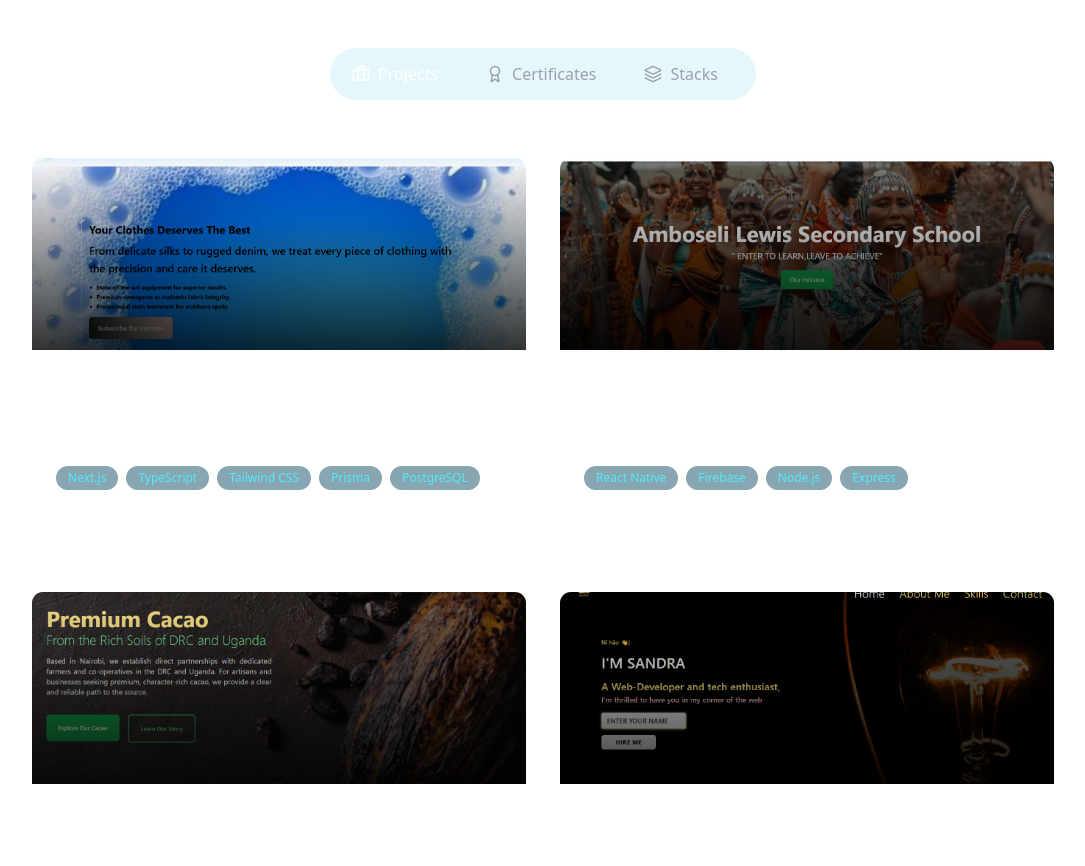
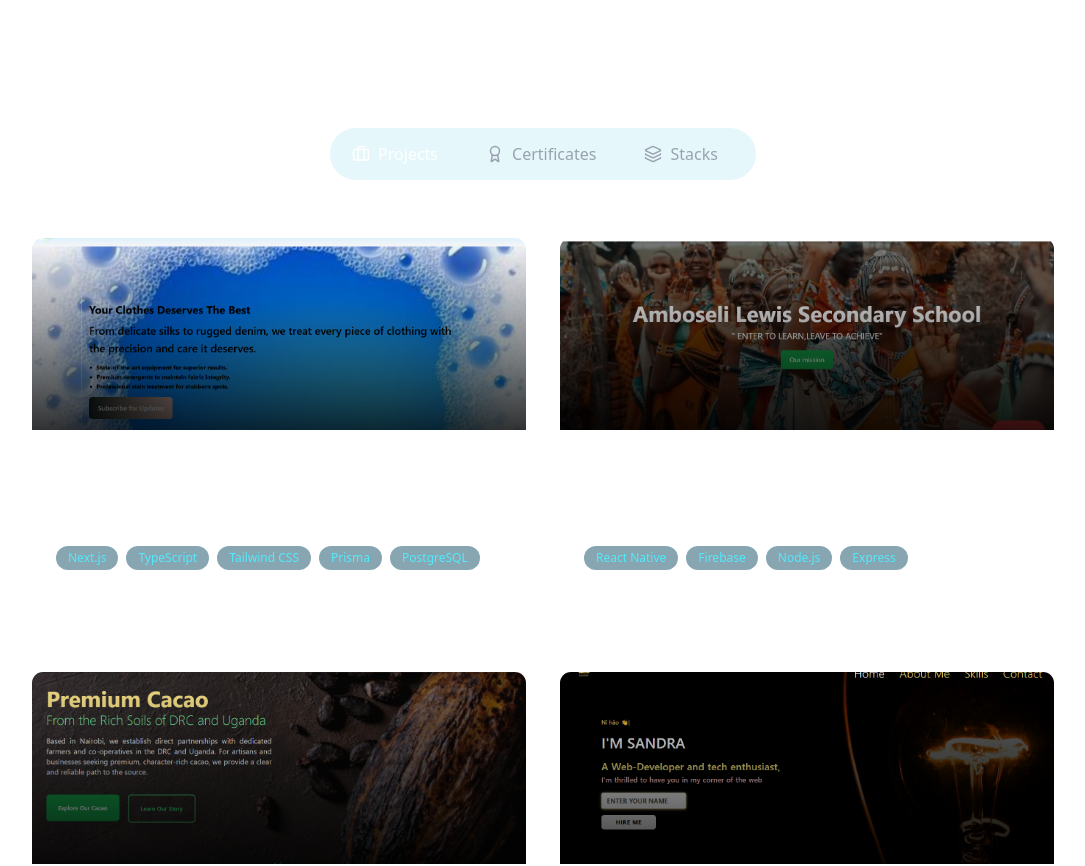
Before and after one commit to obusandy/myportfolio, a Next.js app: page /skills in a window 1280 px wide. Shown: the top 866 px of the page, without its empty margins (97-1182 px from the left). Built offline with nearby package versions, Linux system fonts and the light colour scheme.

Commit message:
debugging

```diff
--- a/app/page.tsx
+++ b/app/page.tsx
@@ -5,9 +5,9 @@ import HeroSection from "@/components/HeroSection";
 import SkillsTeaser from "@/components/Teaser";
 import TechBackgroundScene from "@/components/TechBackgroundScene";
 import React, { useState } from "react";
-import SkillsPage from "./skills/page";
 import ContactPage from "./contact/page";
 import Footer from "@/components/Footer";
+import SkillsContent from "./skills/SkillsContent";
 
 type SkillTabId = "projects" | "certificates" | "stacks";
 
@@ -32,7 +32,7 @@ export default function Home() {
         <HeroSection />
         <InteractiveSplitScreen />
         <SkillsTeaser onTabSelect={handleTeaserTabSelect} />
-        <SkillsPage
+        <SkillsContent
           activeTab={selectedSkillTab}
           onTabChange={handleSkillsTabChange}
         />
--- /dev/null
+++ b/app/skills/SkillsContent.tsx
@@ -0,0 +1,75 @@
+"use client";
+
+import React, { useEffect, useState } from "react";
+import { Briefcase, Award, Layers } from "lucide-react";
+import ProjectsSection from "@/components/skills/ProjectsSection";
+import StacksSection from "@/components/skills/StacksSection";
+import SkillsTabs from "@/components/skills/SkillsTabs";
+import CertsSection from "@/components/skills/Certssection";
+
+type SkillTabId = "projects" | "certificates" | "stacks";
+
+const TABS = [
+  { id: "projects", label: "Projects", icon: Briefcase },
+  { id: "certificates", label: "Certificates", icon: Award },
+  { id: "stacks", label: "Stacks", icon: Layers },
+];
+
+interface SkillsContentProps {
+  activeTab?: SkillTabId;
+  onTabChange?: (tab: SkillTabId) => void;
+}
+
+export default function SkillsContent({
+  activeTab: externalActiveTab,
+  onTabChange,
+}: SkillsContentProps) {
+  const [internalActiveTab, setInternalActiveTab] =
+    useState<SkillTabId>("projects");
+
+  // Use external tab if provided, otherwise use internal state
+  const activeTab = externalActiveTab || internalActiveTab;
+
+  // Update internal state when external tab changes
+  useEffect(() => {
+    if (externalActiveTab) {
+      setInternalActiveTab(externalActiveTab);
+    }
+  }, [externalActiveTab]);
+
+  // Handle tab change from SkillsTabs component
+  const handleTabChange = (id: string) => {
+    if (id === "projects" || id === "certificates" || id === "stacks") {
+      setInternalActiveTab(id);
+      onTabChange?.(id);
+    }
+  };
+
+  const renderContent = () => {
+    switch (activeTab) {
+      case "projects":
+        return <ProjectsSection />;
+      case "certificates":
+        return <CertsSection />;
+      case "stacks":
+        return <StacksSection />;
+      default:
+        return <ProjectsSection />;
+    }
+  };
+
+  return (
+    <section id="skills-section" className="relative z-10 px-4 sm:px-6 lg:px-8">
+      <div className="mx-auto max-w-5xl py-4">
+        <div className="mt-8">
+          <SkillsTabs
+            tabs={TABS}
+            activeTab={activeTab}
+            setActiveTab={handleTabChange}
+          />
+        </div>
+        <div className="mt-12">{renderContent()}</div>
+      </div>
+    </section>
+  );
+}
--- /dev/null
+++ b/app/skills/SkillsPageContent.tsx
@@ -0,0 +1,27 @@
+"use client";
+
+import React, { useEffect, useState } from "react";
+import { useSearchParams } from "next/navigation";
+import SkillsContent from "./SkillsContent";
+
+type SkillTabId = "projects" | "certificates" | "stacks";
+
+export default function SkillsPageContent() {
+  const searchParams = useSearchParams();
+  const [activeTab, setActiveTab] = useState<SkillTabId>("projects");
+
+  // Sync state with ?tab= in the URL (works with back/forward too)
+  useEffect(() => {
+    const t = searchParams.get("tab");
+    if (t === "projects" || t === "certificates" || t === "stacks") {
+      setActiveTab(t);
+    }
+  }, [searchParams]);
+
+  // Handle tab change
+  const handleTabChange = (tab: SkillTabId) => {
+    setActiveTab(tab);
+  };
+
+  return <SkillsContent activeTab={activeTab} onTabChange={handleTabChange} />;
+}
--- a/app/skills/page.tsx
+++ b/app/skills/page.tsx
@@ -1,75 +1,22 @@
-"use client";
+import React, { Suspense } from "react";
+import SkillsPageContent from "./SkillsPageContent";
 
-import React, { useEffect, useState } from "react";
-import { Briefcase, Award, Layers } from "lucide-react";
-import ProjectsSection from "@/components/skills/ProjectsSection";
-import CertsSection from "@/components/skills/Certssection";
-import StacksSection from "@/components/skills/StacksSection";
-import SkillsTabs from "@/components/skills/SkillsTabs";
-
-type SkillTabId = "projects" | "certificates" | "stacks";
-
-const TABS = [
-  { id: "projects", label: "Projects", icon: Briefcase },
-  { id: "certificates", label: "Certificates", icon: Award },
-  { id: "stacks", label: "Stacks", icon: Layers },
-];
-
-interface SkillsPageProps {
-  activeTab?: SkillTabId;
-  onTabChange?: (tab: SkillTabId) => void;
-}
-
-export default function SkillsPage({
-  activeTab: externalActiveTab,
-  onTabChange,
-}: SkillsPageProps) {
-  const [internalActiveTab, setInternalActiveTab] =
-    useState<SkillTabId>("projects");
-
-  // Use external tab if provided, otherwise use internal state
-  const activeTab = externalActiveTab || internalActiveTab;
-
-  // Update internal state when external tab changes
-  useEffect(() => {
-    if (externalActiveTab) {
-      setInternalActiveTab(externalActiveTab);
-    }
-  }, [externalActiveTab]);
-
-  // Handle tab change from SkillsTabs component
-  const handleTabChange = (id: string) => {
-    if (id === "projects" || id === "certificates" || id === "stacks") {
-      setInternalActiveTab(id);
-      onTabChange?.(id);
-    }
-  };
-
-  const renderContent = () => {
-    switch (activeTab) {
-      case "projects":
-        return <ProjectsSection />;
-      case "certificates":
-        return <CertsSection />;
-      case "stacks":
-        return <StacksSection />;
-      default:
-        return <ProjectsSection />;
-    }
-  };
-
+export default function SkillsPage() {
   return (
-    <section id="skills-section" className="relative z-10 px-4 sm:px-6 lg:px-8">
-      <div className="mx-auto max-w-5xl py-4">
-        <div className="mt-8">
-          <SkillsTabs
-            tabs={TABS}
-            activeTab={activeTab}
-            setActiveTab={handleTabChange}
-          />
+    <main className="relative min-h-screen text-white overflow-x-hidden">
+      <div className="relative z-10">
+        <div className="pt-20">
+          <Suspense
+            fallback={
+              <div className="flex items-center justify-center min-h-[50vh]">
+                <div className="text-white/70">Loading...</div>
+              </div>
+            }
+          >
+            <SkillsPageContent />
+          </Suspense>
         </div>
-        <div className="mt-12">{renderContent()}</div>
       </div>
-    </section>
+    </main>
   );
 }
```
